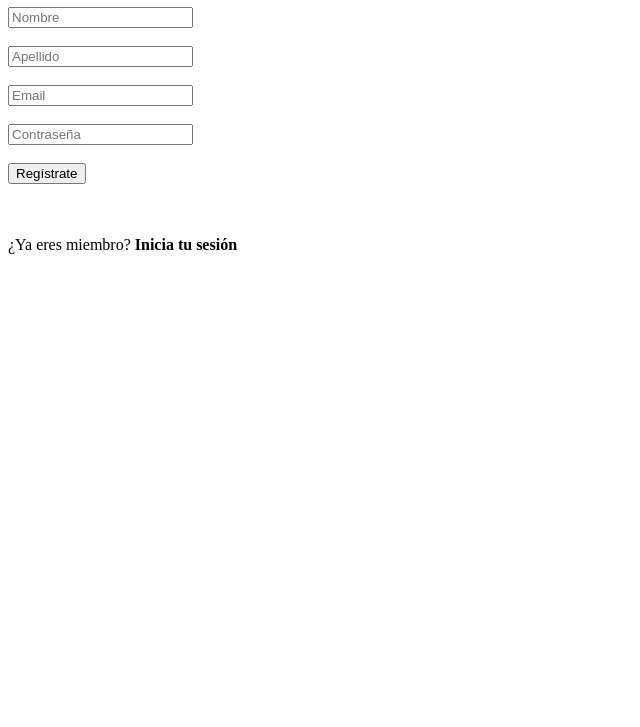
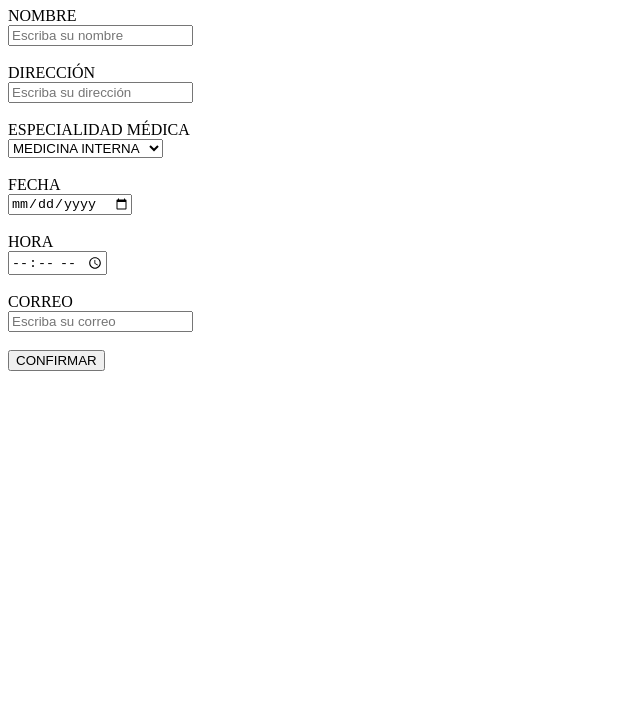
Before and after one commit to dpintor-00/DarienP_Ex_M2S2, a plain HTML site: page index.html in a window 1280 px wide. Shown: the part 73-800 px from the top of the page, without its empty margins (0-640 px from the left). Drawn offline with Linux system fonts and the light colour scheme.

Commit message:
Ejercicio

```diff
--- a/index.html
+++ b/index.html
@@ -3,29 +3,47 @@
 <head>
     <meta charset="UTF-8">
     <meta name="viewport" content="width=device-width, initial-scale=1.0">
-    <title>Registro</title>
+    <title>Reserva de hora</title>
 </head>
 <body>
-    <h1>Regístrate</h1>
-    <form action="" method="post">
-        <input type="text" name="nombre" id="nombre" placeholder="Nombre" required>
+    <h1>FORMULARIO</h1>
+    <form action="redireccion.html" method="post">
+        <label for="nombre">NOMBRE</label>
+        <br>
+        <input type="text" name="nombre" id="nombre" placeholder="Escriba su nombre" required>
         <br>
         <br>
-        <input type="text" name="apellido" id="apellido" placeholder="Apellido" required>
+        <label for="direccion">DIRECCIÓN</label>
+        <br>
+        <input type="text" name="direccion" id="direccion" placeholder="Escriba su dirección" required>
         <br>
         <br>
-        <input type="email" name="correo" id="correo" placeholder="Email" required>
+        <label for="especialidad">ESPECIALIDAD MÉDICA</label>
+        <br>
+        <select name="especialidad" id="especialidad">
+            <option value="medicinai">MEDICINA INTERNA</option>
+            <option value="medicinag">MEDICINA GENERAL</option>
+            <option value="traumatologia">TRAUMATOLOGÍA</option>
+            <option value="nutricionista">NUTRICIONISTA</option>
+        </select>
         <br>
         <br>
-        <input type="password" name="contrasena" id="contrasena" placeholder="Contraseña" required>
+        <label for="fecha">FECHA</label>
+        <br>
+        <input type="date" name="fecha" id="fecha" required>
         <br>
         <br>
-        <input type="submit" value="Regístrate">
+        <label for="hora">HORA</label>
+        <br>
+        <input type="time" name="hora" id="hora" required>
+        <br>
+        <br>
+        <label for="correo">CORREO</label>
+        <br>
+        <input type="email" name="correo" id="correo" placeholder="Escriba su correo" required>
+        <br>
+        <br>
+        <input type="submit" value="CONFIRMAR">
     </form>
-    <br>
-    <br>
-    <p>
-        ¿Ya eres miembro? <b>Inicia tu sesión</b>
-    </p>
 </body>
 </html>
```
Also changed, not shown: redireccion.html (added, +11 -0 lines), 1 other file.
